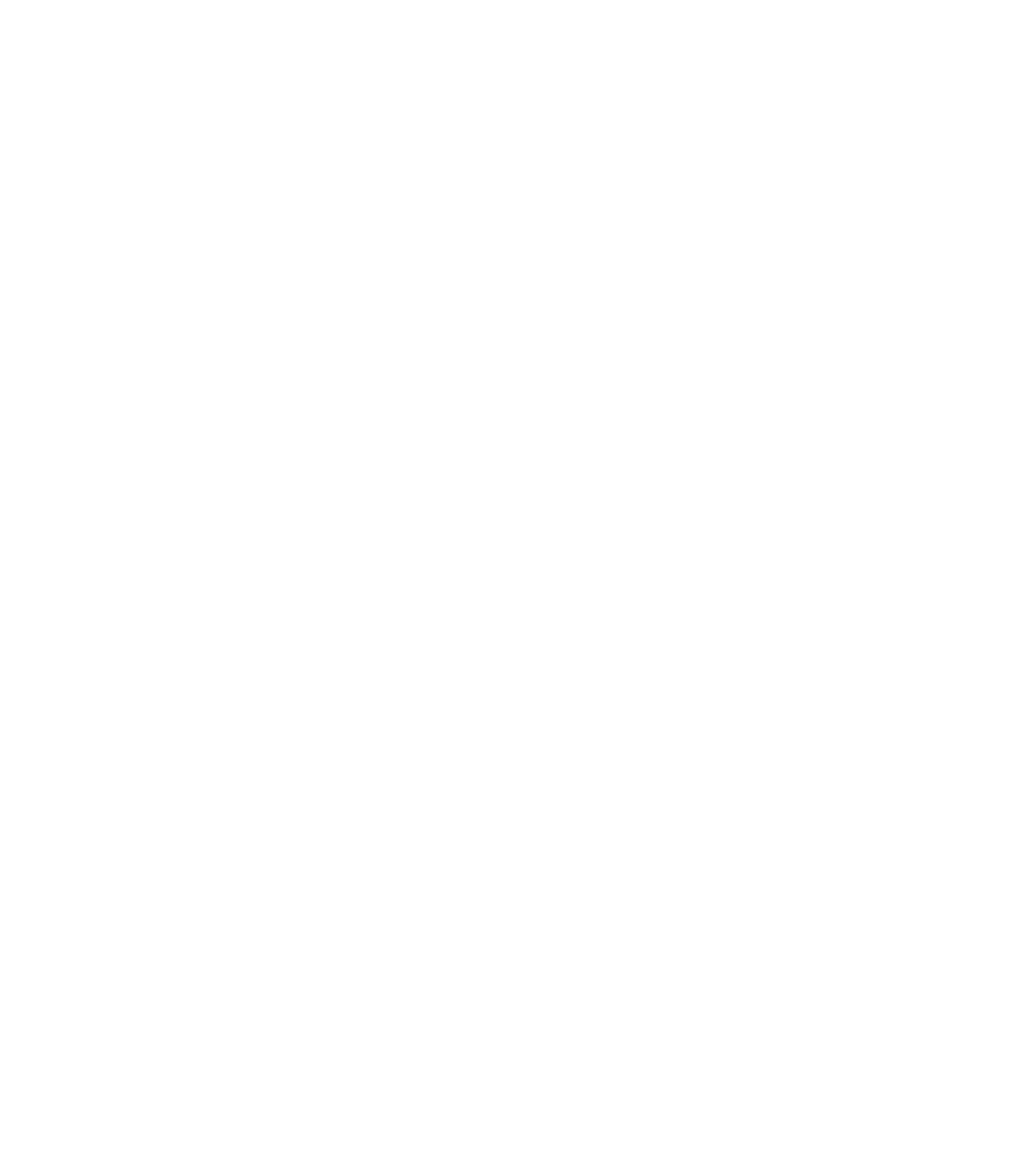
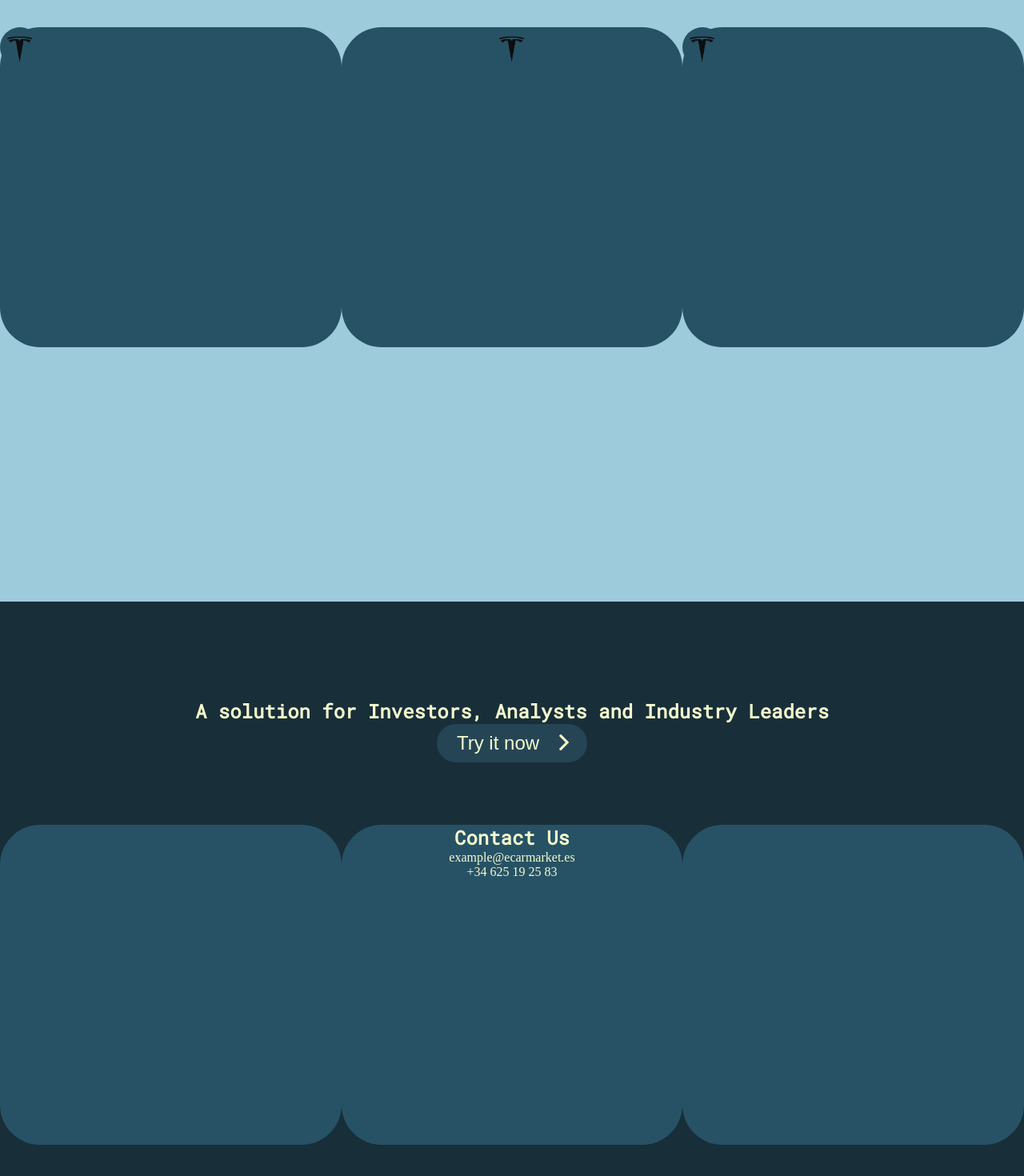
Before and after one commit to ruky00/eCARMARKET, a Vue app in the folder eCARMARKET/frontend/ecarmarket/: page / in a window 1280 px wide. Shown: the part 922-2392 px from the top of the page at 80% size. Before the commit the page ends 874 px from the top, so only its background shows below. Built offline with nearby package versions, Linux system fonts and the light colour scheme; a web font is replaced by a local one.

Commit message:
Partners Component

```diff
--- a/eCARMARKET/frontend/ecarmarket/src/App.vue
+++ b/eCARMARKET/frontend/ecarmarket/src/App.vue
@@ -1,17 +1,23 @@
 <template>
     <HeaderComponent/>
      <HomeComponent/>
+     <PartnersComponent/>
+     <FooterComponent/>
 </template>
 
 <script>
 import HeaderComponent from './components/mainPageComponent/HeaderComponent.vue'
 import HomeComponent from './components/mainPageComponent/HomeComponent.vue'
+import FooterComponent from './components/mainPageComponent/FooterComponent.vue'
+import PartnersComponent from './components/mainPageComponent/PartnersComponent.vue'
 
 export default {
   name: 'App',
   components: {
     HeaderComponent,
-    HomeComponent
+    HomeComponent,
+    FooterComponent,
+    PartnersComponent
   }
 };
 
@@ -19,13 +25,5 @@
 </script>
 
 <style>
-#app {
-  display: block;
-  font-family: Avenir, Helvetica, Arial, sans-serif;
-  -webkit-font-smoothing: antialiased;
-  -moz-osx-font-smoothing: grayscale;
-  text-align:center;
-  color: #2c6e50;
-}
 
 </style>
--- a/eCARMARKET/frontend/ecarmarket/src/components/mainPageComponent/FooterComponent.vue
+++ b/eCARMARKET/frontend/ecarmarket/src/components/mainPageComponent/FooterComponent.vue
@@ -1,5 +1,19 @@
 <template>
-    Footer
+      <footer>
+        <h2>A solution for Investors, Analysts and Industry Leaders</h2>
+        <button type="button" onclick="location.href='/register'">Try it now</button>
+        <button type="button" onclick="location.href='/register'" id="button-arrow"><img src="../../assets/arrow.png" alt=""></button>
+
+        <div class="cards">
+            <div id="card1"></div>
+            <div id="card2">
+                <h2>Contact Us</h2>
+                <p>example@ecarmarket.es</p>
+                <p>+34 625 19 25 83</p>
+            </div>
+            <div id="card3"></div>
+        </div>
+    </footer>
 </template>
 
 <script>
@@ -9,3 +23,63 @@
 }
 
 </script>
+
+<style>
+@import "@/assets/variables.css";
+
+footer {
+    height: 800px;
+    background-color: var(--half-baked-950);
+    display: flex;
+    justify-content: center;
+    align-items: center;
+    flex-direction: column;
+    color: var(--corn-field-100);
+}
+
+footer h2 {
+    font-family: var(--titles);
+}
+
+footer button {
+    font-size: 1.5em;
+    color: var(--corn-field-100);
+    background-color: var(--half-baked-900);
+    border: none;
+    padding: 10px 60px 10px 25px;
+    border-radius: 50px;
+}
+
+footer #button-arrow {
+    left: 65px;
+    bottom: 37px;
+}
+
+footer #button-arrow img {
+    height: 20px;
+}
+
+.cards {
+    display: flex;
+    align-items: center;
+    justify-content: space-around;
+    flex-direction: row;
+    width: 100%;
+    margin-top: 50px;
+}
+
+.cards div {
+    height: 400px;
+    width: 500px;
+    background-color: var(--half-baked-800);
+    border-radius: 50px;
+}
+
+#card2 {
+    display: flex;
+    align-items: center;
+    flex-direction: column;
+}
+
+
+</style>
--- a/eCARMARKET/frontend/ecarmarket/src/components/mainPageComponent/PartnersComponent.vue
+++ b/eCARMARKET/frontend/ecarmarket/src/components/mainPageComponent/PartnersComponent.vue
@@ -1,3 +1,64 @@
 <template>
-    partners
+    <div id="partners-section">
+        <h2>A solution for Investors, Analysts and Industry Leaders</h2>
+        <div class="cards">
+            <div id="card1"><img src="../../assets/tesla.png" alt="Tesla Logo"></div>
+            <div id="card2"><img src="../../assets/tesla.png" alt="BYD Logo"></div>
+            <div id="card3"><img src="../../assets/tesla.png" alt="Cupra Logo"></div>
+        </div>
+    </div>
 </template>
+
+<script>
+
+export default{
+    name:'PartnersComponent'
+}
+
+</script>
+
+<style>
+@import "@/assets/variables.css";
+
+#partners-section {
+    height: 800px;
+    background-color: var(--half-baked-300);
+    justify-content: center
+}
+
+h2{
+    font-size: 1.5em;
+    color: var(--corn-field-100);
+    font-family: var(--titles);
+    display: flex;
+    justify-content:center;
+}
+
+.cards {
+    display: flex;
+    align-items: center;
+    justify-content: space-around;
+    flex-direction: row;
+    width: 100%;
+    margin-top: 50px;
+}
+
+.cards div img{
+    height: 400px;
+    width: 500px;
+    background-color: var(--half-baked-800);
+    border-radius: 50px;
+}
+
+.cards div img{
+    height: 50px;
+    width: 50px;
+}
+
+#card2 {
+    display: flex;
+    align-items: center;
+    flex-direction: column;
+}
+
+</style>
```
Also changed, not shown: eCARMARKET/frontend/ecarmarket/src/assets/tesla.png (added).
